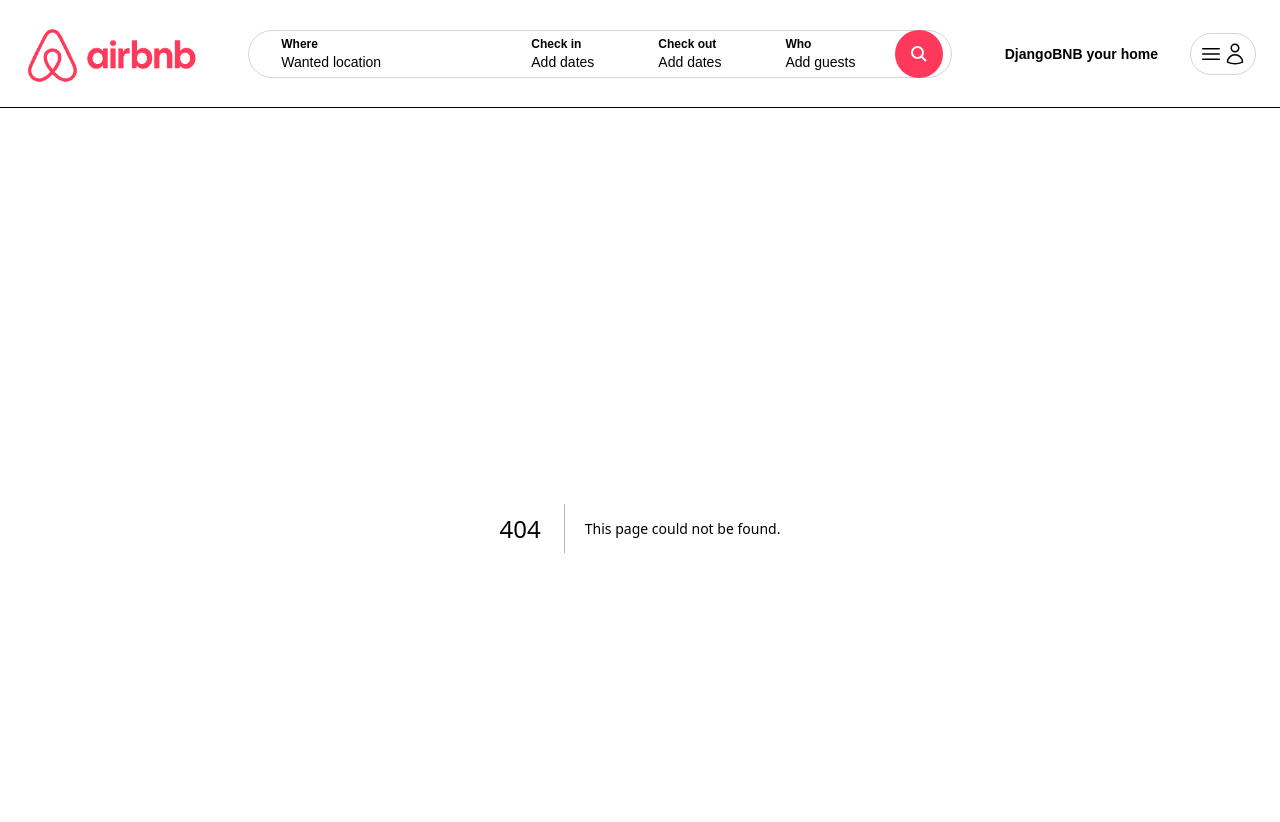
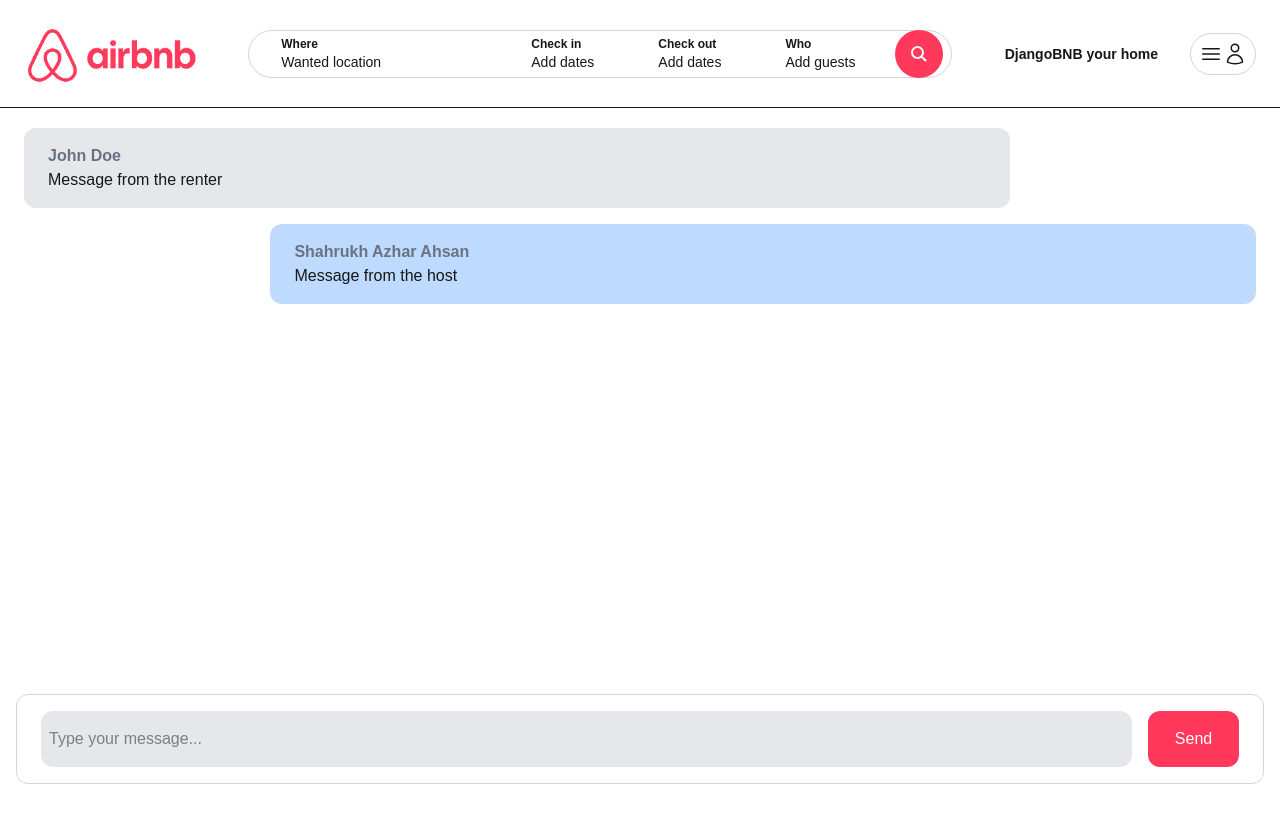
Before and after one commit to Shahrukh95/DjangoBNB, a Next.js app: page /inbox/1 in a window 1280 px wide. Before the commit this address had no page. Shown: the top 822 px of the page. After the commit the page ends 800 px from the top, so only its background shows below. Built offline with nearby package versions, Linux system fonts and the light colour scheme.

Commit message:
add inbox components and dropdown navigation menu in navbar

```diff
--- /dev/null
+++ b/app/components/Forms/CustomButton.tsx
@@ -0,0 +1,15 @@
+interface CustomButtonProps {
+  label: string;
+  className?: string;
+  onClick: () => void;
+}
+
+const CustomButton: React.FC<CustomButtonProps> = ({ label, onClick, className }) => {
+  return (
+    <div onClick={onClick} className={`py-4 bg-airbnb hover:bg-airbnb-dark text-white text-center rounded-xl transition cursor-pointer ${className}`}>
+      {label}
+    </div>
+  );
+};
+
+export default CustomButton;
--- /dev/null
+++ b/app/components/Inbox/Conversation.tsx
@@ -0,0 +1,11 @@
+const Conversation = () => {
+    return (
+        <div className="px-6 py-4 cursor-pointer border border-gray-300 rounded-xl">
+            <p className="mb-6 text-xl">John Doe</p>
+
+            <p className="text-airbnb-dark">Go to Conversation</p>
+        </div>
+    )
+}
+
+export default Conversation;
--- /dev/null
+++ b/app/components/Inbox/ConversationDetail.tsx
@@ -0,0 +1,29 @@
+'use client';
+
+import CustomButton from "@/app/components/Forms/CustomButton";
+
+const ConversationDetail = () => {
+  return (
+    <>
+      <div className="max-h-[400px] overflow-auto flex flex-col space-y-4">
+        <div className="w-[80%] py-4 px-6 rounded-xl bg-gray-200">
+          <p className="font-bold text-gray-500">John Doe</p>
+          <p>Message from the renter</p>
+        </div>
+
+        <div className="w-[80%] ml-auto py-4 px-6 rounded-xl bg-blue-200">
+          <p className="font-bold text-gray-500">Shahrukh Azhar Ahsan</p>
+          <p>Message from the host</p>
+        </div>
+      </div>
+
+      <div className="fixed bottom-4 left-4 right-4 py-4 px-6 flex border border-gray-300 space-x-4 rounded-xl">
+        <input type="text" placeholder="Type your message..." className="w-full p-2 bg-gray-200 rounded-xl" />
+
+        <CustomButton className="w-[100px]" label="Send" onClick={() => console.log("Clicked")} />
+      </div>
+    </>
+  );
+};
+
+export default ConversationDetail;
--- /dev/null
+++ b/app/components/Navbar/MenuLink.tsx
@@ -0,0 +1,16 @@
+'use client';
+
+interface MenuLinkProps {
+    label: string;
+    onClick?: () => void;
+}
+
+const MenuLink = ({ label, onClick }: MenuLinkProps) => {
+    return (
+        <div onClick={onClick} className="px-5 py-4 cursor-pointer hover:bg-gray-100 transition">
+            {label}
+        </div>
+    )
+}
+
+export default MenuLink;
--- a/app/components/Navbar/UserNav.tsx
+++ b/app/components/Navbar/UserNav.tsx
@@ -1,7 +1,17 @@
+'use client';
+
+import { useState } from "react";
+import MenuLink from "./MenuLink";
+
 const UserNav = () => {
+  const [isOpen, setIsOpen] = useState(false)
+
+
   return (
     <div className="p-2 relative inline-block border border-gray-300 rounded-full">
-      <button className="flex items-center">
+      <button
+        onClick={() => setIsOpen(!isOpen)}
+        className="flex items-center">
         <svg fill="none" viewBox="0 0 24 24" strokeWidth="1.5" stroke="currentColor" className="cursor-pointer size-6"
         >
           <path strokeLinecap="round" strokeLinejoin="round" d="M3.75 6.75h16.5M3.75 12h16.5m-16.5 5.25h16.5"/>
@@ -11,6 +21,14 @@ const UserNav = () => {
           <path strokeLinecap="round" strokeLinejoin="round" d="M15.75 6a3.75 3.75 0 1 1-7.5 0 3.75 3.75 0 0 1 7.5 0ZM4.501 20.118a7.5 7.5 0 0 1 14.998 0A17.933 17.933 0 0 1 12 21.75c-2.676 0-5.216-.584-7.499-1.632Z"/>
         </svg>
       </button>
+
+
+      {isOpen && (
+        <div className="w-[220px] absolute top-[60px] right-0 bg-white border border-gray-300 rounded-xl shadow-md flex flex-col cursor-pointer">
+          <MenuLink label="Log in" onClick={() => console.log("Clicked button")} />
+          <MenuLink label="Sign up" onClick={() => console.log("Clicked button")} />
+        </div>
+      )}
     </div>
   );
 };
--- /dev/null
+++ b/app/inbox/[id]/page.tsx
@@ -0,0 +1,12 @@
+import ConversationDetail from "@/app/components/Inbox/ConversationDetail"
+
+const ConversationPage = () => {
+  return (
+    <main className="max-w-[1500px] mx-auto px-6">
+        <ConversationDetail />
+    </main>
+  );
+};
+
+
+export default ConversationPage;
--- /dev/null
+++ b/app/inbox/page.tsx
@@ -0,0 +1,15 @@
+import Conversation from "../components/Inbox/Conversation";
+
+const InboxPage = () => {
+  return (
+    <main className="max-w-[1500px] mx-auto px-6 space-y-4">
+      <h1 className="my-6 text-2xl">Inbox</h1>
+
+      <Conversation />
+      <Conversation />
+      <Conversation />
+    </main>
+  );
+};
+
+export default InboxPage;
```
